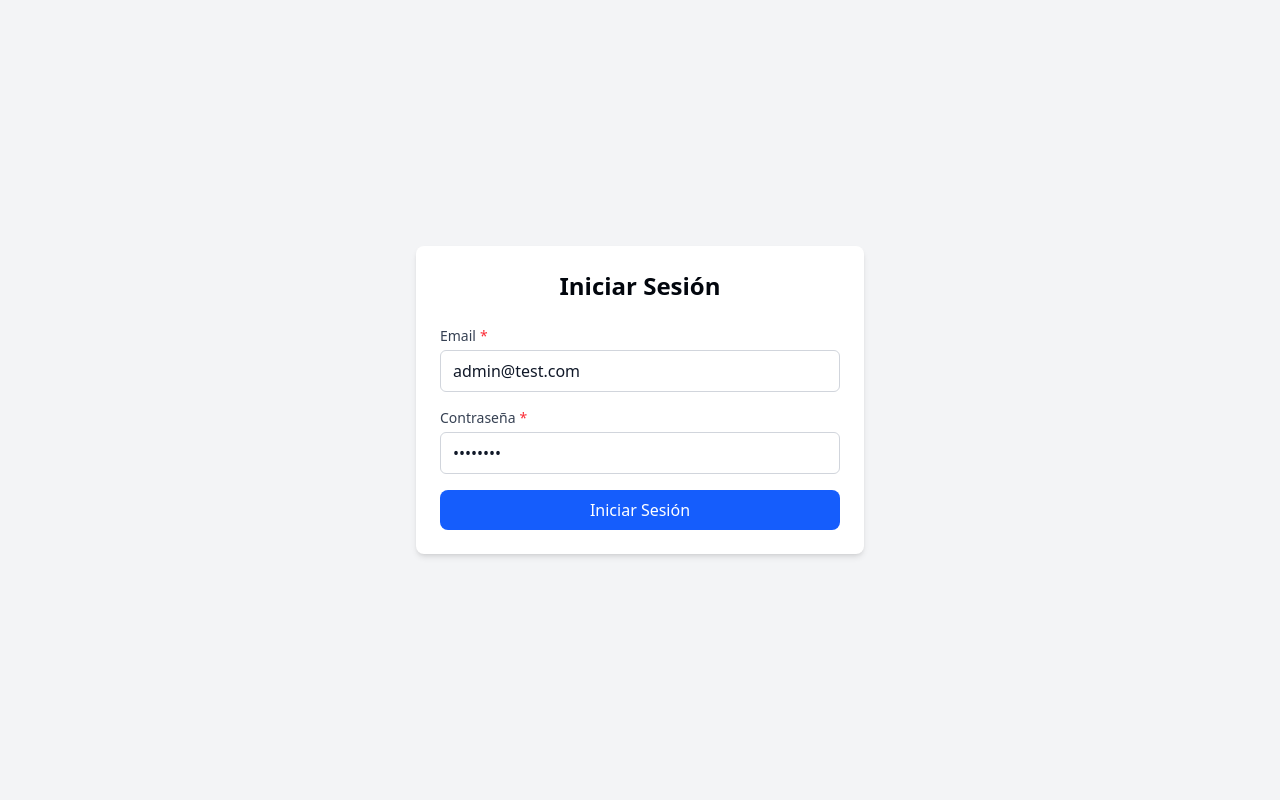
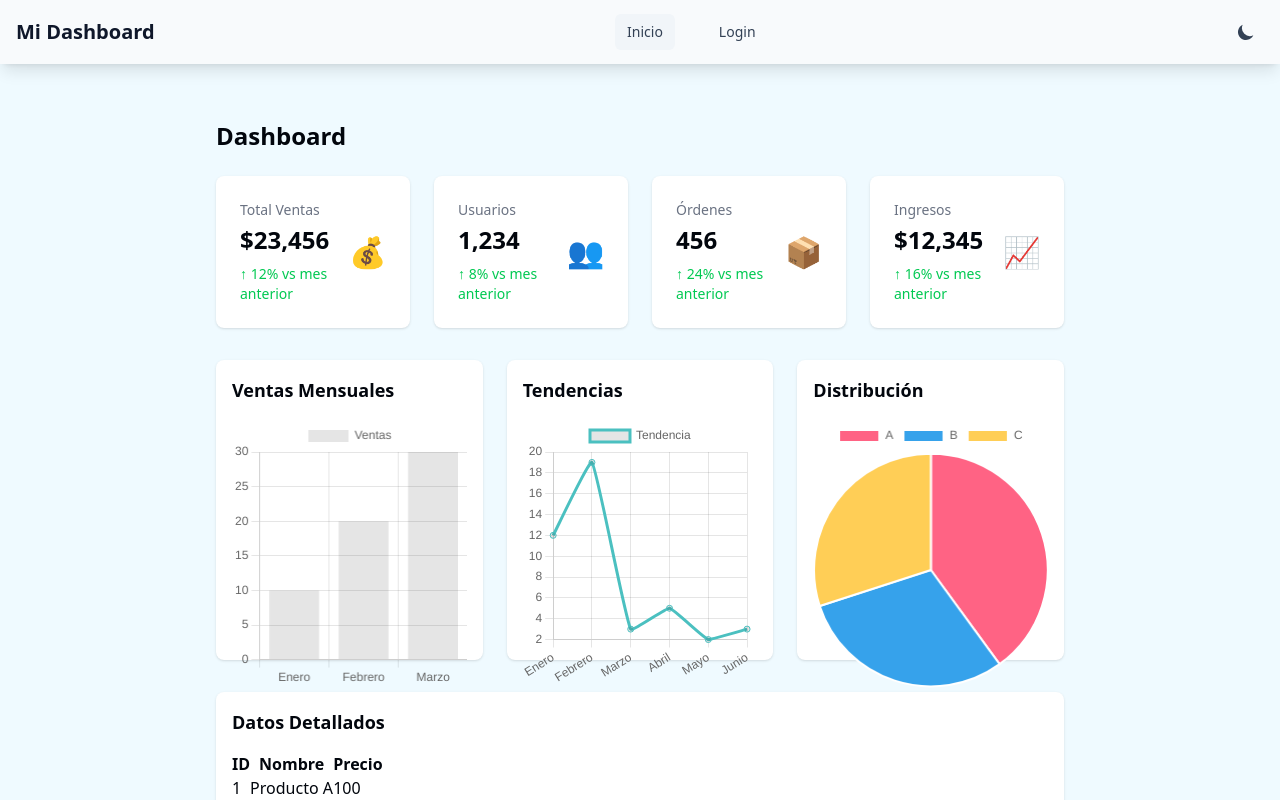
Before and after one commit to YeisonHenao/dashboard, a React (Vite) app: page / in a window 1280 px wide. Before the commit this address led to /login. Shown: the top 800 px of the page. Built offline with nearby package versions, Linux system fonts and the light colour scheme.

Commit message:
Mejoras en la aplicación y diseño

```diff
--- a/src/components/charts/BarChart.tsx
+++ b/src/components/charts/BarChart.tsx
@@ -1,10 +1,26 @@
 // src/components/charts/BarChart.tsx
 
-import React from 'react';
+import React, { useEffect, useRef } from 'react';
 import { Bar } from 'react-chartjs-2';
-// eslint-disable-next-line @typescript-eslint/no-unused-vars
-import { Chart as ChartJS } from 'chart.js/auto';
-import { useId } from 'react';
+import {
+  Chart as ChartJS,
+  CategoryScale,
+  LinearScale,
+  BarElement,
+  Title,
+  Tooltip,
+  Legend
+} from 'chart.js';
+
+// Registramos los componentes necesarios
+ChartJS.register(
+  CategoryScale,
+  LinearScale,
+  BarElement,
+  Title,
+  Tooltip,
+  Legend
+);
 
 interface BarChartProps {
   data: {
@@ -17,16 +33,35 @@ interface BarChartProps {
 }
 
 export const BarChart: React.FC<BarChartProps> = ({ data }) => {
-  const chartId = useId(); // Genera un ID único
+  const chartRef = useRef<ChartJS | null>(null);
+
+  useEffect(() => {
+    // Cleanup function
+    return () => {
+      if (chartRef.current) {
+        chartRef.current.destroy();
+      }
+    };
+  }, []);
 
   return (
+    <div className="h-full w-full">
       <Bar
-      id={chartId}
+        ref={chartRef}
         data={data}
         options={{
           responsive: true,
           maintainAspectRatio: false,
+          plugins: {
+            legend: {
+              position: 'top' as const,
+            },
+            title: {
+              display: false
+            }
+          }
         }}
       />
+    </div>
   );
 };
--- a/src/components/charts/LineChart.tsx
+++ b/src/components/charts/LineChart.tsx
@@ -1,33 +1,76 @@
 // src/components/charts/LineChart.tsx
 
-import React from 'react';
+import React, { useEffect, useRef } from 'react';
 import { Line } from 'react-chartjs-2';
+import {
+  Chart as ChartJS,
+  CategoryScale,
+  LinearScale,
+  PointElement,
+  LineElement,
+  Title,
+  Tooltip,
+  Legend
+} from 'chart.js';
 
-const LineChart = () => {
-    const data = {
-        labels: ['January', 'February', 'March', 'April', 'May', 'June', 'July'],
-        datasets: [
-            {
-                label: 'Sales',
-                fill: false,
-                lineTension: 0.1,
-                backgroundColor: 'rgba(75,192,192,0.4)',
-                borderColor: 'rgba(75,192,192,1)',
-                borderWidth: 2,
-                data: [65, 59, 80, 81, 56, 55, 40],
-            },
-        ],
+ChartJS.register(
+  CategoryScale,
+  LinearScale,
+  PointElement,
+  LineElement,
+  Title,
+  Tooltip,
+  Legend
+);
+
+interface LineChartProps {
+  data?: {
+    labels: string[];
+    datasets: {
+      label: string;
+      data: number[];
+    }[];
+  };
+}
+
+export const LineChart: React.FC<LineChartProps> = ({ data }) => {
+  const chartRef = useRef<ChartJS | null>(null);
+
+  useEffect(() => {
+    return () => {
+      if (chartRef.current) {
+        chartRef.current.destroy();
+      }
     };
+  }, []);
 
-    const options = {
-        scales: {
-            y: {
-                beginAtZero: true,
-            },
-        },
-    };
+  const defaultData = {
+    labels: ['Enero', 'Febrero', 'Marzo', 'Abril', 'Mayo', 'Junio'],
+    datasets: [
+      {
+        label: 'Tendencia',
+        data: [12, 19, 3, 5, 2, 3],
+        borderColor: 'rgb(75, 192, 192)',
+        tension: 0.1
+      }
+    ]
+  };
 
-    return <Line data={data} options={options} />;
+  return (
+    <div className="h-full w-full">
+      <Line
+        ref={chartRef}
+        data={data || defaultData}
+        options={{
+          responsive: true,
+          maintainAspectRatio: false,
+          plugins: {
+            legend: {
+              position: 'top' as const,
+            }
+          }
+        }}
+      />
+    </div>
+  );
 };
-
-export default LineChart;
--- a/src/components/charts/PieChart.tsx
+++ b/src/components/charts/PieChart.tsx
@@ -1,26 +1,68 @@
 // src/components/charts/PieChart.tsx
 
-import React from 'react';
+import React, { useEffect, useRef } from 'react';
 import { Pie } from 'react-chartjs-2';
+import {
+  Chart as ChartJS,
+  ArcElement,
+  Tooltip,
+  Legend
+} from 'chart.js';
 
-const PieChart = ({ data }) => {
-    const chartData = {
-        labels: data.labels,
-        datasets: [
-            {
-                data: data.values,
-                backgroundColor: data.colors,
-                hoverBackgroundColor: data.colors,
-            },
-        ],
+ChartJS.register(
+  ArcElement,
+  Tooltip,
+  Legend
+);
+
+interface PieChartProps {
+  data: {
+    labels: string[];
+    datasets: {
+      data: number[];
+      backgroundColor?: string[];
+    }[];
+  };
+}
+
+export const PieChart: React.FC<PieChartProps> = ({ data }) => {
+  const chartRef = useRef<ChartJS<"pie", number[], string> | null>(null);
+
+  useEffect(() => {
+    return () => {
+      if (chartRef.current) {
+        chartRef.current.destroy();
+      }
     };
+  }, []);
 
-    return (
-        <div>
-            <h2>Gráfico Circular</h2>
-            <Pie data={chartData} />
-        </div>
-    );
+  return (
+    <div className="h-full w-full">
+      <Pie
+        ref={chartRef}
+        data={{
+          ...data,
+          datasets: data.datasets.map(dataset => ({
+            ...dataset,
+            backgroundColor: dataset.backgroundColor || [
+              '#FF6384',
+              '#36A2EB',
+              '#FFCE56',
+              '#4BC0C0',
+              '#9966FF'
+            ]
+          }))
+        }}
+        options={{
+          responsive: true,
+          maintainAspectRatio: false,
+          plugins: {
+            legend: {
+              position: 'top' as const
+            }
+          }
+        }}
+      />
+    </div>
+  );
 };
-
-export default PieChart;
--- a/src/components/layout/Layout.tsx
+++ b/src/components/layout/Layout.tsx
@@ -19,10 +19,8 @@ export const Layout: React.FC<LayoutProps> = ({ children, pageTitle }) => {
             <Navbar onMenuClick={toggleSidebar} pageTitle={pageTitle} />
             <div className="flex h-[calc(100vh-64px)]">
                 <Sidebar isOpen={sidebarOpen} onClose={() => setSidebarOpen(false)} />
-                <main className="flex-1 overflow-auto p-6">
-                    <div className="container mx-auto">
-                        {children}
-                    </div>
+                <main className="flex-1 overflow-auto">
+                    {children}
                 </main>
             </div>
         </div>
--- a/src/config/router/AppRouter.tsx
+++ b/src/config/router/AppRouter.tsx
@@ -48,7 +48,9 @@ export const AppRouter: React.FC = () => {
 
                 {/* Rutas protegidas */}
                 <Route element={<BaseLayout />}>
+                    <Route path="/" element={<Dashboard />} />
                     {PrivateRoutes.map(({ path, Component }) => (
+                        path !== '/' && (
                             <Route
                                 key={path}
                                 path={path}
@@ -60,10 +62,10 @@ export const AppRouter: React.FC = () => {
                                     )
                                 }
                             />
+                        )
                     ))}
                 </Route>
 
-                {/* Redirección por defecto */}
                 <Route
                     path="*"
                     element={
--- a/src/pages/Dashboard.tsx
+++ b/src/pages/Dashboard.tsx
@@ -1,14 +1,12 @@
 import React from 'react';
-import { Layout } from '../components/layout/Layout';
 import StatsGrid from '../components/stats/StatsGrid';
 import { BarChart } from '../components/charts/BarChart';
-import LineChart from '../components/charts/LineChart';
-import PieChart from '../components/charts/PieChart';
+import { LineChart } from '../components/charts/LineChart';
+import { PieChart } from '../components/charts/PieChart';
 import DataTable from '../components/tables/DataTable';
 
 const Dashboard: React.FC = () => {
     return (
-        <Layout>
         <div className="p-6">
             <h1 className="text-2xl font-bold mb-6">Dashboard</h1>
 
@@ -61,7 +59,6 @@ const Dashboard: React.FC = () => {
                 </div>
             </section>
         </div>
-        </Layout>
     );
 };
 
```
Lines whose indentation alone changed are shown as unchanged.
